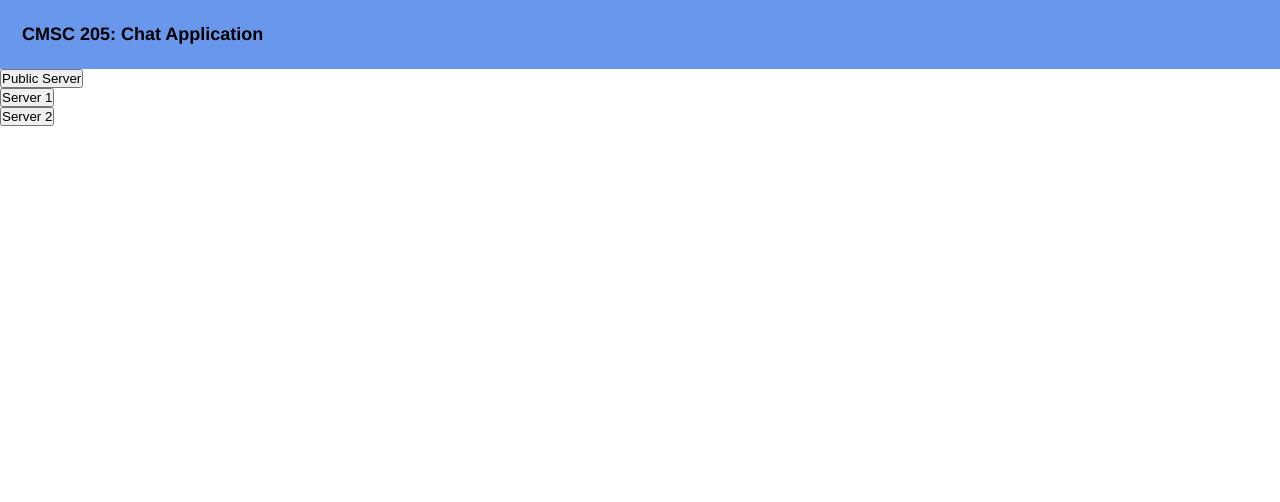
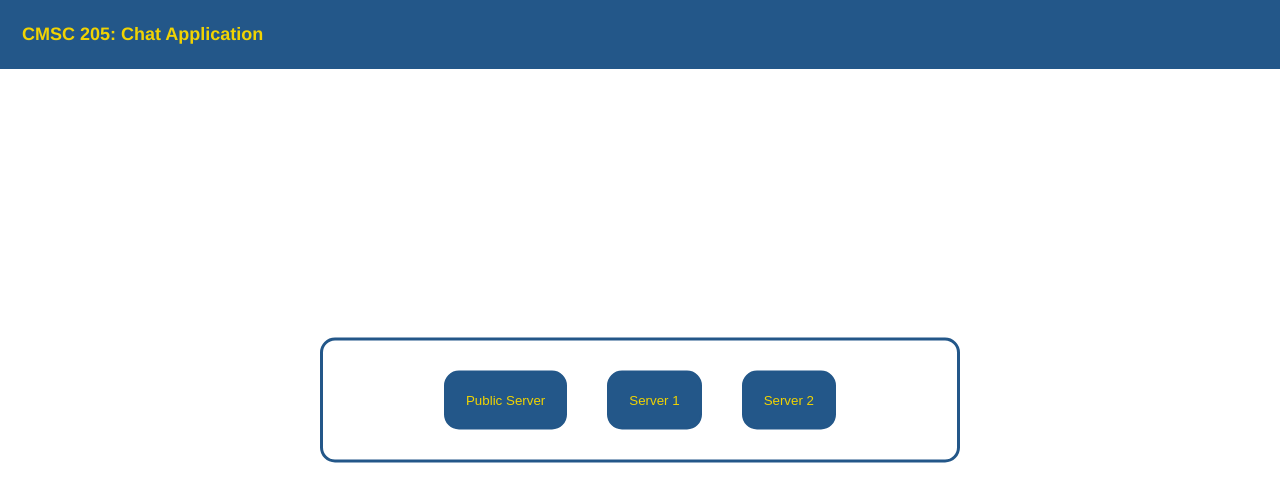
Before and after one commit to emasuncion1/ws-chat-app, a website: page public/index.html in a window 1280 px wide. Drawn offline with Linux system fonts and the light colour scheme.

Commit message:
Add styling on landing page
Signed-off-by: Eleirold Asuncion <emasuncion1@up.edu.ph>

```diff
--- a/public/css/common.css
+++ b/public/css/common.css
@@ -8,14 +8,14 @@ body {
 
 .header {
   overflow: hidden;
-  background-color: #6897ec;
+  background-color: #235789;
   padding: 10px 10px;
 }
 
 .header a,
 .header span.title {
   float: left;
-  color: black;
+  color: #F1D302;
   text-align: center;
   padding: 12px;
   text-decoration: none;
@@ -31,11 +31,35 @@ body {
 
 .header a:hover {
   text-decoration: underline;
-  color: #fff;
 }
 
 .header-right {
   float: right;
+}
+
+.server {
+  margin: auto;
+  padding: 10px;
+  border: 3px solid #235789;
+  border-radius: 15px;
+  width: 50%;
+  position: absolute;
+  left: 50%;
+  top: 50%;
+  transform: translate(-50%, -50%);
+  display: flex;
+  justify-content: center;
+  justify-self: center;
+  align-content: space-between;
+}
+
+.server .serverBtn {
+  border-radius: 15px;
+  border: 2.5px solid #235789;
+  background-color: #235789;
+  color: #F1D302;
+  margin: 20px;
+  padding: 20px;
 }
 
 @media screen and (max-width: 500px) {
--- a/public/css/main.css
+++ b/public/css/main.css
@@ -1,18 +1,33 @@
 form {
-  background: #000; padding: 3px; position: fixed; bottom: 0; width: 100%;
+  background: #000;
+  padding: 3px;
+  position: fixed;
+  bottom: 0;
+  width: 100%;
 }
 
 form input {
-  border: 0; padding: 10px; width: 90%; margin-right: .5%;
+  border: 0;
+  padding: 10px;
+  width: 90%;
+  margin-right: .5%;
 }
 
 form button {
-  width: 9%; background: rgb(130, 224, 255); border: none; padding: 10px;
+  width: 9%;
+  background: #235789;
+  color: #F1D302;
+  border: none;
+  padding: 10px;
+  font-weight: bold;
+  font-size: 14px;
 }
 
 #messages {
   font-size: 14px;
-  list-style-type: none; margin: 0; padding: 0;
+  list-style-type: none;
+  margin: 0;
+  padding: 0;
 }
 
 #messages li {
--- a/public/index.html
+++ b/public/index.html
@@ -11,18 +11,24 @@
     <span class="title">CMSC 205: Chat Application</span>
   </div>
 
-  <div class="servers">
+  <div class="server">
+    <div>
       <form action="/publicServer.html" method="GET">
         <button class="serverBtn">Public Server</button>
       </form>
+    </div>
 
+    <div>
       <form action="/server1.html" method="GET">
         <button class="serverBtn">Server 1</button>
       </form>
+    </div>
 
+    <div>
       <form action="/server2.html" method="GET">
         <button class="serverBtn">Server 2</button>
       </form>
     </div>
+  </div>
 </body>
 </html>
```
Lines whose indentation alone changed are shown as unchanged.
